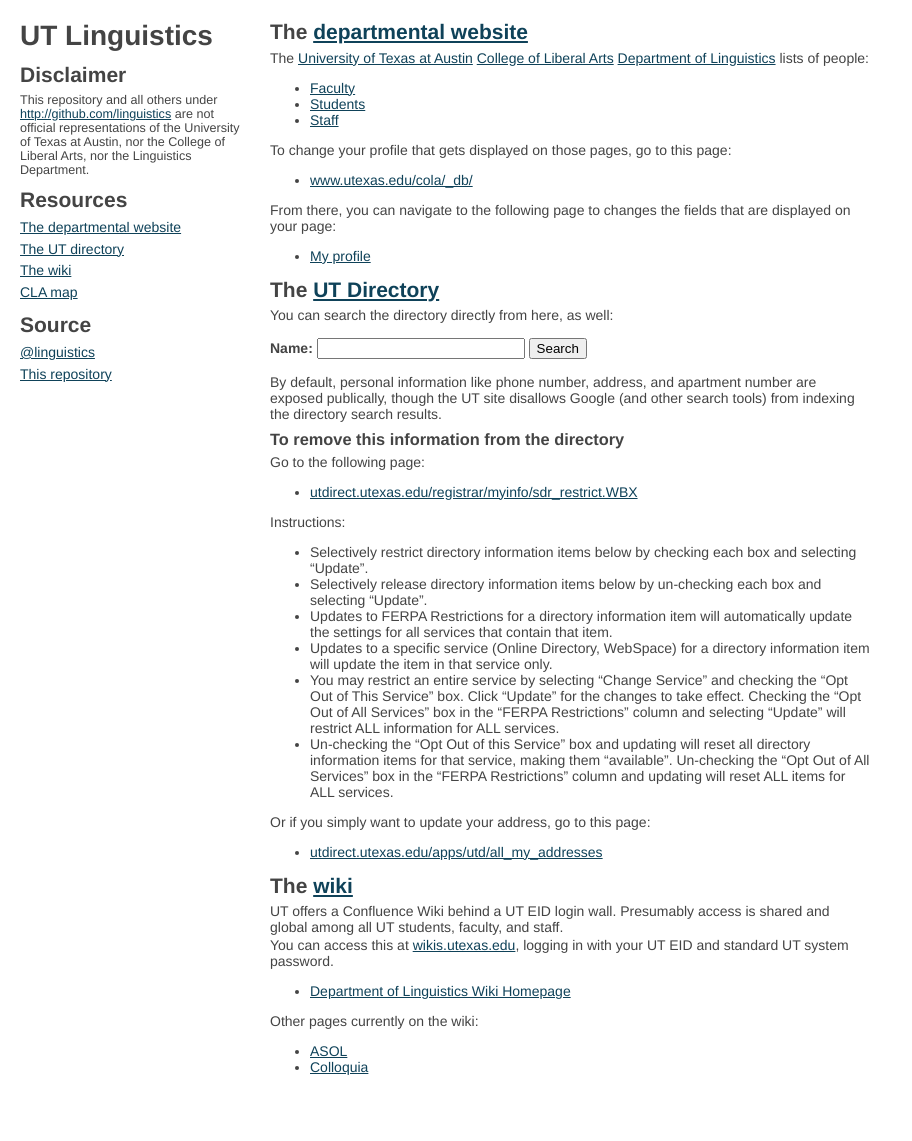
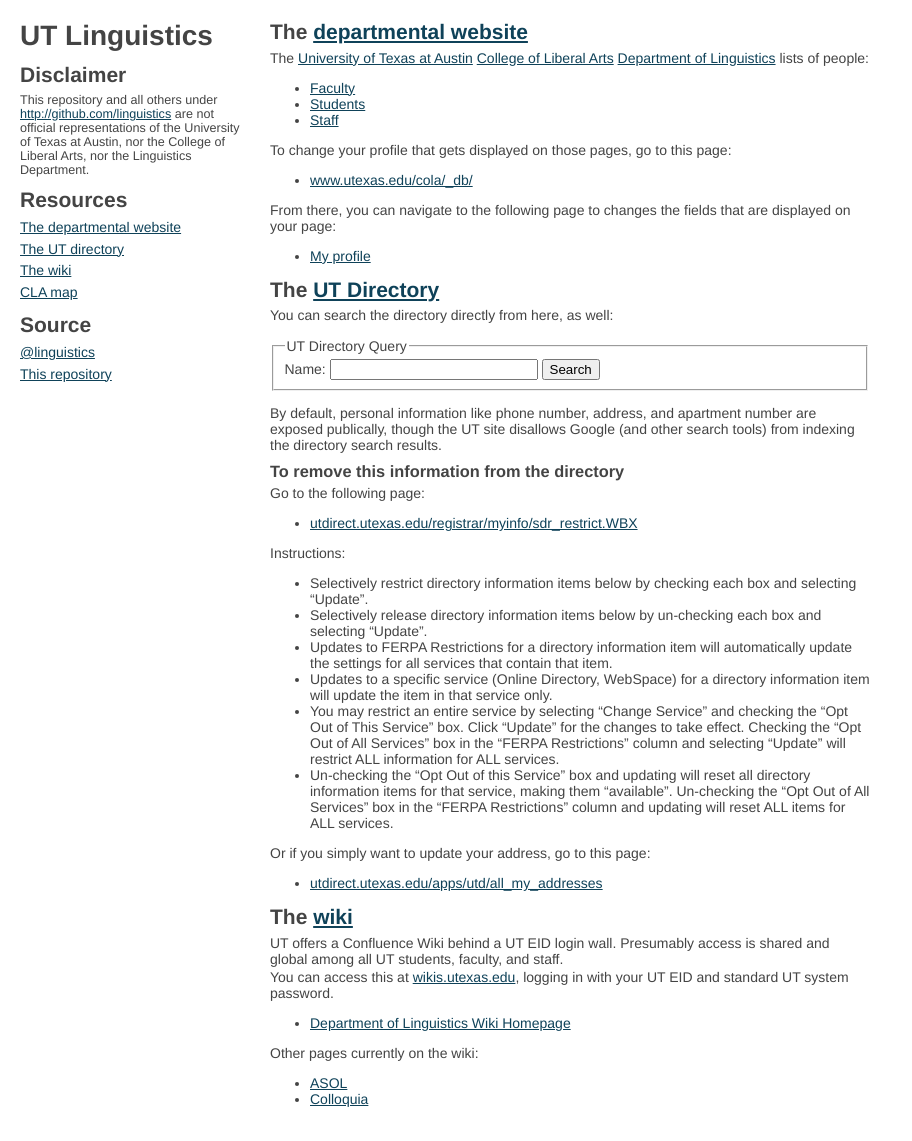
Before and after one commit to linguistics/linguistics.github.io, a Jekyll site: the page built from index.md, in a window 1280 px wide and 1141 px high. Shown: the whole window, without its empty margins (0-912 px from the left). Built offline with Jekyll 4.4.1, drawn with Linux system fonts in a browser that asks for light colours.

Commit message:
Jekyll, please

```diff
--- a/index.md
+++ b/index.md
@@ -23,8 +23,12 @@
 You can search the directory directly from here, as well:
 
 <form action="http://www.utexas.edu/directory/index.php" method="get">
-  <label><b>Name:</b> <input name="q" style="width: 200px" /></label>
-  <button>Search</button>
+  <fieldset>
+    <legend>UT Directory Query</legend>
+
+    <label>Name: <input name="q" style="width: 200px" /></label>
+    <button>Search</button>
+  </fieldset>
 </form>
 
 By default, personal information like phone number, address, and apartment number are exposed publically, though the UT site disallows Google (and other search tools) from indexing the directory search results.
```
